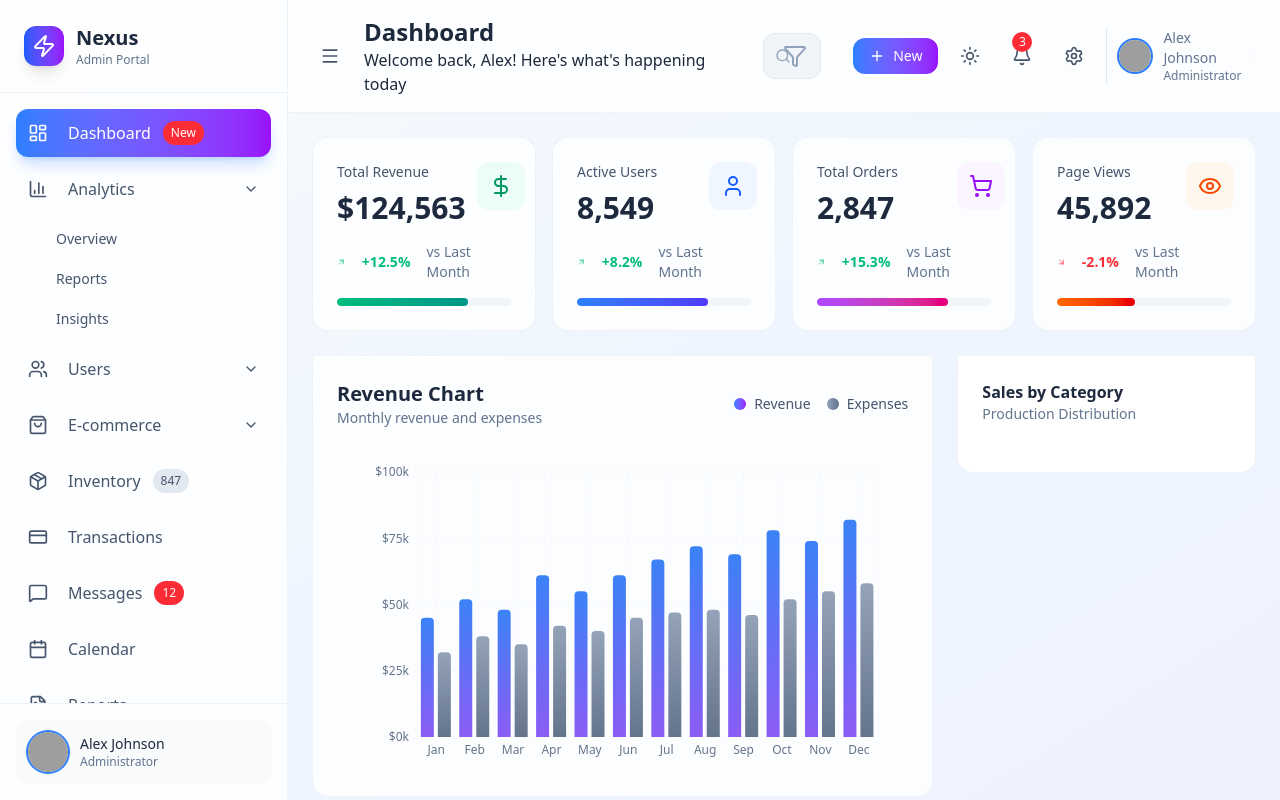
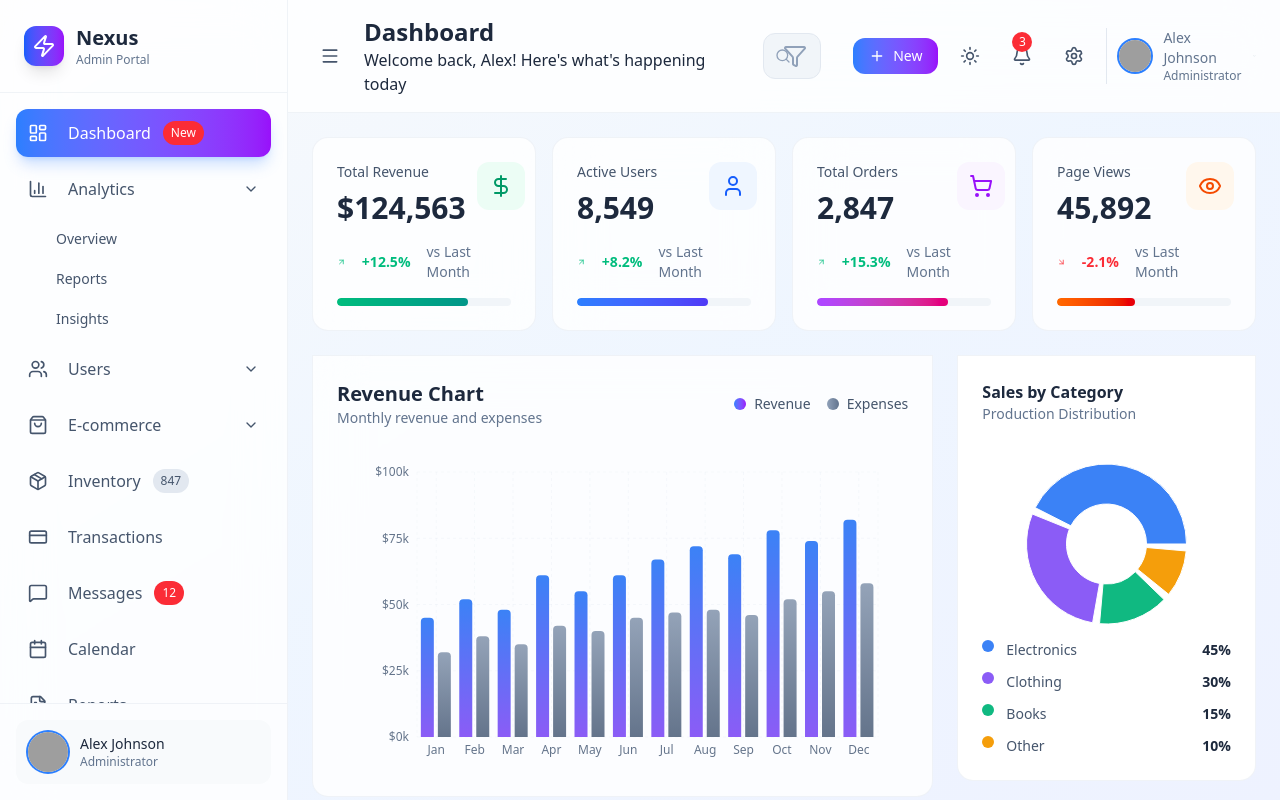
Before and after one commit to IFatima163/Responsive-Admin-Dashboard, a React (Vite) app: page / in a window 1280 px wide. Built offline with nearby package versions, Linux system fonts and the light colour scheme; grey boxes are pictures that could not be loaded.

Commit message:
finished working on the sales chart

```diff
--- a/src/components/Dashboard/SalesChart.jsx
+++ b/src/components/Dashboard/SalesChart.jsx
@@ -1,4 +1,18 @@
 import React from 'react'
+import {
+    PieChart,
+    Pie,
+    Cell,
+    ResponsiveContainer,
+    Tooltip
+} from "recharts"
+
+const data = [
+    { name: "Electronics", value: 45, color: "#3b82f6" },
+    { name: "Clothing", value: 30, color: "#8b5cf6" },
+    { name: "Books", value: 15, color: "#10b981" },
+    { name: "Other", value: 10, color: "#f59e0b" },
+]
 
 function SalesChart() {
   return (
@@ -15,6 +29,51 @@
                 Production Distribution
             </p>
         </div>
+        <div className='h-48'>
+            <ResponsiveContainer width="100%" height="100%">
+                <PieChart>
+                    <Pie
+                        data={data}
+                        cx="50%"
+                        cy="50%"
+                        innerRadius={40}
+                        outerRadius={80}
+                        paddingAngle={5}
+                        dataKey="value"
+                    >
+                        {data.map((entry, index) => (
+                            <Cell key={`cell-${index}`} fill={entry.color}/>
+                        ))}
+                    </Pie>
+                    <Tooltip
+                        contentStyle={{
+                            backgroundColor: "rgba(255, 255, 255, 0.95)",
+                            border: "none",
+                            borderRadius: "12px",
+                            boxShadow: "0 10px 40px rgba(0, 0, 0, 0.1)"
+                        }}
+                    />
+                </PieChart>
+            </ResponsiveContainer>
+        </div>
+
+        <div className='space-y-3'>
+            {data.map((item, index) => {
+                return(
+                    <div className='flex items-center justify-between' key={index}>
+                        <div className='flex itme-sce space-x-3'>
+                            <div className='w-3 h-3 rounded-full' style={{backgroundColor: item.color}}/>
+                            <span className='text-sm text-slate-600 dark:text-slate-400'>
+                                {item.name}
+                            </span>
+                        </div>
+                        <div className='text-sm font-semibold text-slate-800 dark:text-white'>
+                            {item.value}%
+                        </div>
+                    </div>
+                )
+            })}
+        </div>
     </div>
   )
 }
```
